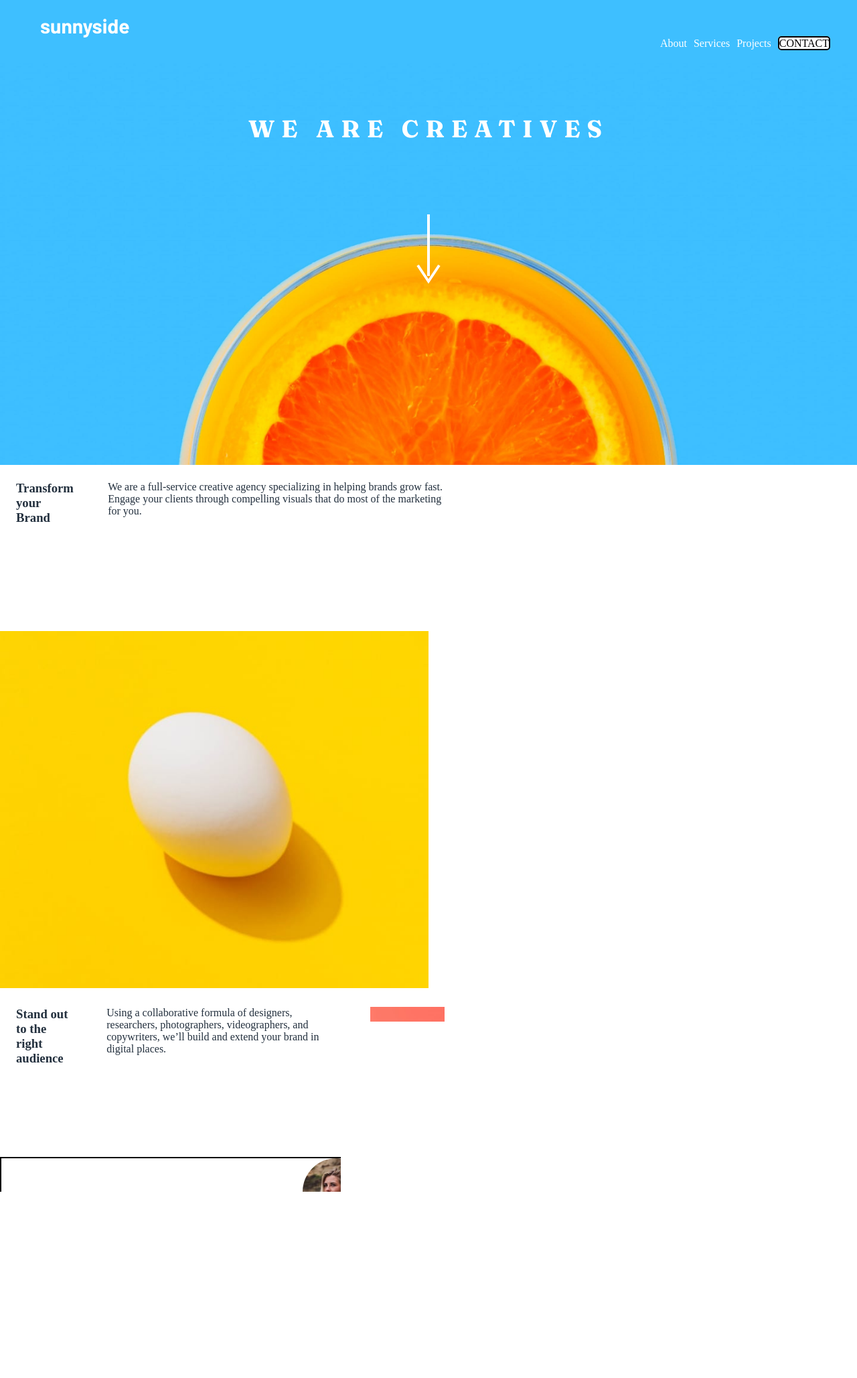
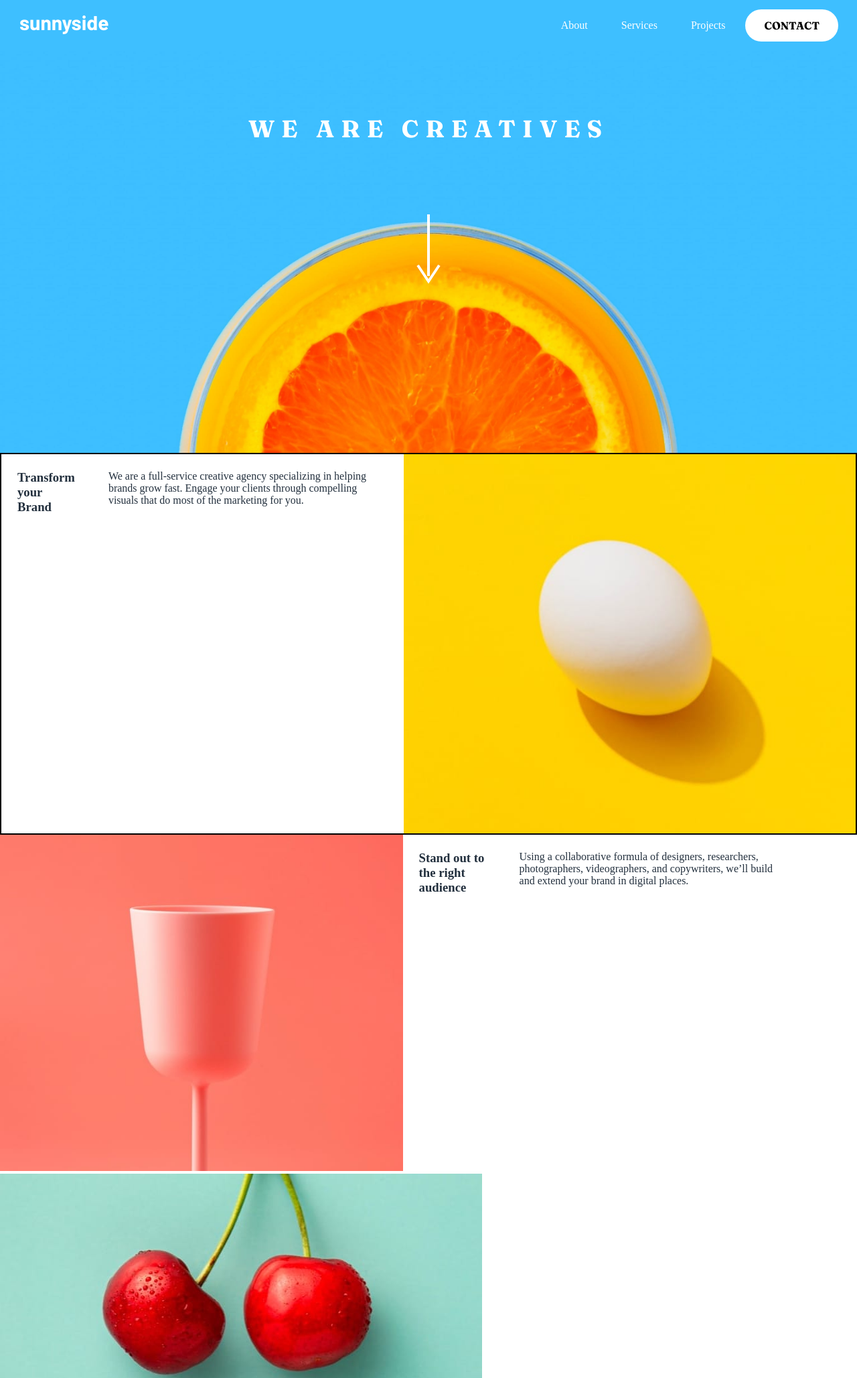
Before and after one commit to ivansandoval201919-ai/programacionFullstack-UTU-2026, a PHP site: page /Practicos/Escrito_Fronted/index.html in a window 1280 px wide. Shown: the top 2057 px of the page at 67% size. Before the commit the page ends 1779 px from the top, so only its background shows below. Run offline with PHP 8.4, Linux system fonts and the light colour scheme.

Commit message:
feat: enhance index.html structure and style.css layout for improved responsiveness and design
Co-authored-by: Copilot <copilot@github.com>

```diff
--- a/Practicos/Escrito_Fronted/index.html
+++ b/Practicos/Escrito_Fronted/index.html
@@ -6,84 +6,157 @@
     <title>Document</title>
     <link rel="stylesheet" href="style.css">
     <link rel="stylesheet" href="https://cdnjs.cloudflare.com/ajax/libs/font-awesome/6.5.0/css/all.min.css">
-
 </head>
 <body>
+    <!--Nicolas Negretto-->
     <header class="Header">
         <span class="sunnyside">sunnyside</span>
-        <div>
+        <nav>
             <div class="coso">
-        <span>About</span>
-        <span>Services</span>
-        <span>Projects</span>
-        <div>
-        <span class="contact">CONTACT<span>
+                <div class="coso2">
+                    <a href="#">About</a>
+                    <a href="#">Services</a>
+                    <a href="#">Projects</a>
                 </div>
+                <span class="contact">CONTACT</span>
+            </div>
+        </nav>
     </header>
 
+    <!--fin de Nicolas-->
+
+    <!--Iván Sandoval-->
 
     <section class="header_img">
-        <div class="text_header_img"><h1>WE ARE CREATIVES</h1></div></div>
-             <div class="arrow_down"><svg xmlns="http://www.w3.org/2000/svg"  viewBox="0 0 24 56" fill="none">
+        <div class="text_header_img">
+            <h1>WE ARE CREATIVES</h1>
+        </div>
+        <div class="arrow_down">
+            <svg xmlns="http://www.w3.org/2000/svg" viewBox="0 0 24 56" fill="none">
                 <line x1="12" y1="0" x2="12" y2="46" stroke="white" stroke-width="2"/>
                 <polyline points="4,38 12,50 20,38" stroke="white" stroke-width="2" fill="none"/>
             </svg>
         </div>
+    </section>
+    <!--fin de Iván Sandoval-->
 
-    </section>
-
-
+    <!--Augusto Fernandez-->
     <section>
-
         <div class="SectionTransformBackground">
-
             <div class="SectionTransform">
                 <h3>Transform your Brand</h3>
                 <div class="SectionTransformSmall">
                     <p>We are a full-service creative agency specializing in helping brands grow fast. Engage your clients through compelling visuals that do most of the marketing for you.</p>
                 </div>
-
             </div>
-
+            <div class="TransformEggImage">
+                <img src="sunnyside-agency-landing-page-main/images/desktop/image-transform.jpg" alt="">
             </div>
-
-
-
-
-    <div class="TransformEggImage">
-        <img src="sunnyside-agency-landing-page-main/images/desktop/image-transform.jpg">
-
         </div>
-
     </section>
 
-
     <section>
-
         <div class="SectionStandOutBackground">
-
+            <div class="StandOutImage">
+                <img src="sunnyside-agency-landing-page-main/images/desktop/image-stand-out.jpg" alt="">
+            </div>
             <div class="SectionStandOut">
                 <h3>Stand out to the right audience</h3>
                 <div class="SectionStandOutSmall">
                     <p>Using a collaborative formula of designers, researchers, photographers, videographers, and copywriters, we’ll build and extend your brand in digital places.</p>
                 </div>
+            </div>
+        </div>
+    </section>
 
-    <div class="StandOutEggImage">
-        <img src="sunnyside-agency-landing-page-main\images\desktop\image-stand-out.jpg">
 
+
+
+         <div class="SectionGraphicDesignBackground">
+            <div class="SectionGraphicDesign">
+                <h1>Graphic Design</h1>
+                <div class="SectionGraphicDesignSmall">
+                    <p>Great design makes you memorable. We deliver artwork that underscores your brand message and captures potential clients’ attention.</p>
+                </div>
+            </div>
+            <div class="GraphicDesignImage">
+                <img src="sunnyside-agency-landing-page-main/images/desktop/image-graphic-design.jpg" alt="">
             </div>
         </div>
 
 
+
+        <div class="SectionPhotographyBackground">
+            <div class="PhotographyImage">
+                <img src="sunnyside-agency-landing-page-main/images/desktop/image-photography.jpg" alt="">
+            </div>
+            <div class="SectionPhotography">
+                <h1>Photography</h1>
+                <div class="SectionPhotographySmall">
+                    <p>Increase your credibility by getting the most stunning, high-quality photos that improve your business image.</p>
+                </div>
+            </div>
+        </div>
     </section>
+     <!-- Fin de Augusto Fernandez-->
+
+
+        <!--Iván Sandoval-->
     <div class="cont">
-    <div class="Emily_R"> <img class="emily" src="sunnyside-agency-landing-page-main/images/image-emily.jpg" alt="">  </div>
-    <div class="Thomas_S"> <img class="thomas" src="sunnyside-agency-landing-page-main/images/image-thomas.jpg" alt="">  </div>
-    <div class="Jennie_F"> <img class="jennie" src="sunnyside-agency-landing-page-main/images/image-jennie.jpg" alt="">  </div>
+        <h1>CLIENT TESTIMONIALS</h1>
+        <div class="little_cont">
+            <div class="Emily_R">
+                <img class="emily" src="sunnyside-agency-landing-page-main/images/image-emily.jpg" alt="">
+                <p>We put our trust in Sunnyside and they delivered, making sure our needs were met and deadlines were always hit.</p>
+                <p class="name">Emily R.</p>
+                <p class="ocup">Marketing Director</p>
+            </div>
+            <div class="Thomas_S">
+                <img class="thomas" src="sunnyside-agency-landing-page-main/images/image-thomas.jpg" alt=""><p>Sunnyside's enthusiasm coupled with their keen interest in our brand's success made it a satisfying and enjoyable experience.</p>
+                <p class="name">Thomas S.</p>
+                <p class="ocup">Chief Operating Officer</p>
+            </div>
+            <div class="Jennie_F">
+                <img class="jennie" src="sunnyside-agency-landing-page-main/images/image-jennie.jpg" alt=""><p>Incredible end result! Our sales increased over 400% when we worked with Sunnyside Highly recommended!</p>
+                <p class="name">Jennie F.</p>
+                <p class="ocup">Business Owner</p>
+            </div>
+        </div>
+    </div>
+    <!--fin de Iván Sandoval-->
 
+
+
+
+<div class="img-footer">
+    <img class="milkbottles" src="sunnyside-agency-landing-page-main/images/desktop/image-gallery-milkbottles.jpg" alt="">
+    <img class="orange" src="sunnyside-agency-landing-page-main/images/desktop/image-gallery-orange.jpg" alt="">
+    <img class="conito" src="sunnyside-agency-landing-page-main/images/desktop/image-gallery-cone.jpg" alt="">
+    <img class="cubos" src="sunnyside-agency-landing-page-main/images/desktop/image-gallery-sugarcubes.jpg" alt="">
 </div>
 
 
+<!--Nicolas Negretto-->
 
+<footer class="footer">
+    <span class="sunnyside2">sunnyside</span>
+    <div class="coso3">
+        <div class="coso4">
+            <a2 href="#">About</a2>
+            <a2 href="#">Services</a2>
+            <a2 href="#">Projects</a2>
+        </div>
+    </div>
+
+    <div class="icon">
+        <img src="sunnyside-agency-landing-page-main/images/icon-facebook.svg">
+        <img src="sunnyside-agency-landing-page-main/images/icon-instagram.svg">
+        <img src="sunnyside-agency-landing-page-main/images/icon-twitter.svg">
+        <img src="sunnyside-agency-landing-page-main/images/icon-pinterest.svg">
+    </div>
+
+</footer>
+
+<!--fin de Nicolas-->
 </body>
 </html>
--- a/Practicos/Escrito_Fronted/style.css
+++ b/Practicos/Escrito_Fronted/style.css
@@ -4,17 +4,24 @@
 * {
     margin: 0;
     padding: 0;
+    box-sizing: border-box; /* Incluye el padding y el borde dentro del tamaño total del elemento. Suma el padding*/
+}
+
+html, body {
+    width: 100%;
 }
 
 .Header {
+    display: flex;
     background-color: #3EBFFF;
     padding-bottom: 40px;
     color: white;
-    padding: 20px 40px;
-    ali
+    padding: 14px 28px;
+    justify-content: space-between;
+
 }
 .sunnyside {
-    padding: 20px;
+    padding: 1px;
     color: rgb(255, 255, 255);
     font-family: 'Barlow', sans-serif;
     font-size: 30px;
@@ -23,17 +30,32 @@
 
 .coso {
     display: flex;
-    justify-content: flex-end;
-    gap: 10px
+    align-items: center;
+    justify-content: space-between;
+    gap: 30px;
+}
+
+.coso2 {
+    display: flex;
+    justify-content: space-between;
+    gap: 50px;
+}
+
+a {
+    text-decoration: none;
+        color: white;
 
 }
 
 .contact {
-    justify-content: flex-end;
+    display: flex;
     border: 2px solid;
     background-color: white;
-    border-radius: 5px;
+    border-radius: 30px;
     color: black;
+    font-family: 'Fraunces', serif;
+    border: none;
+    padding: 14px 28px;
 }
 
 .header_img {
@@ -74,8 +96,9 @@
      background-color: white;
      display: flex;
          justify-content: left;
-
-    align-items: left;
+border-color: black;
+    border-width: 2px;
+    border-style: solid;    align-items: left;
      width: 100%;
 
 
@@ -88,8 +111,6 @@
 
 .SectionTransform {
     color: hsl(212, 27%, 19%);
-    justify-content: left;
-    align-items: left;
     display: flex;
     gap:50px;
     padding: 24px;
@@ -98,26 +119,15 @@
 
 }
 
-.TransformEggImage {
-
-     width: 50%;
-
-
-
-
-}
 
 .TransformEggImage img {
     width: 100%;
     height: 100%;
-    object-fit: cover;
 }
 
 .SectionStandOut {
      color: hsl(212, 27%, 19%);
-
-    justify-content: right;
-    align-items: right;
+    align-items: left;
     display: flex;
     gap:50px;
     padding: 24px;
@@ -127,53 +137,270 @@
 
 }
 
-.StandOutEggImage {
+
+.StandOutImage  {
     width: 50%;
-
+    height: 100%;
 }
 
-.StandOutEggImage img {
+.StandOutImage img {
     width: 100%;
-
     height: 100%;
-    object-fit: cover;
-
-
 }
 
 .SectionStandOutBackground {
 
   background-color: white;
     display: flex;
-         justify-content: left;
+    width: 94%;
 
-    align-items: left;
-     width: 100%;
+}
+.SectionGraphicDesign {
+     position: absolute;
+     z-index: 999;
+       color: hsl(167, 40%, 24%);
+       top: 325%;
+       left: 15%;
+       width: 250px;
 
 
+.messi {
+ display: flex;
 }
+
+
+ .GraphicDesignImage img {
+     position: relative;
+    width: 47%;
+    height: 50%;
+
+}
+
+.GraphicDesignImage img {
+
+    display: block;
+
+}
+
+}
+
+.SectionPhotographyBackground {
+    background-color: white;
+    display: flex;
+    width: 94%;
+     margin-top: 50px;
+}
+
+.SectionPhotography {
+     position: absolute;
+     z-index: 999;
+       color: hsl(167, 40%, 24%);
+
+}
+
+.PhotographyImage img {
+    position: relative;
+    display: block;
+    width: 47%;
+    height: 50%;
+}
+
 .cont {
+    display: flex;
+    flex-direction: column;
+    align-items: center;
     border-color: black;
     border-width: 2px;
     border-style: solid;
     justify-content: center;
     width: 100%;
-   height: 400px;
+    height: 900px;
+    gap: 80px;
+    text-align: center;
+}
+
+.little_cont {
+    border-color: rgb(255, 0, 0);
+    border-width: 2px;
+    border-style: solid;
     display: flex;
-   gap: 40px;
+    align-items: center;
+    justify-content: center;
+    width: 80%;
+    height: 800px;
+    gap: 10px;
+}
+.Emily_R{
+    border-color: black;
+    border-width: 2px;
+    border-style: solid;
+    width: 25%;
+    height: 50%;
+}
+.Emily_R p{
+    margin-top: 40px;
+    color: gray;
+
+}
+.Emily_R .name{
+    margin-top: 40px;
+    color: black;
+    font-weight: bold;
+    font-family: 'Fraunces', serif;
+}
+.Emily_R .ocup{
+    margin-top: 0px;
+                font-weight: bold;
+
+
+}
+
+.Thomas_S p{
+    margin-top: 40px;
+        color: gray;
+
+}
+.Thomas_S .name{
+    margin-top: 40px;
+    color: black;
+    font-weight: bold;
+    font-family: 'Fraunces', serif;
+}
+.Thomas_S .ocup{
+    margin-top: 0px;
+                font-weight: bold;
+
+}
+.Jennie_F p{
+    margin-top: 40px;
+    color: gray;
+
+}
+.Jennie_F .name{
+    margin-top: 40px;
+    color: black;
+    font-weight: bold;
+    font-family: 'Fraunces', serif;
+}
+.Jennie_F .ocup{
+    margin-top: 0px;
+        color: gray;
+            font-weight: bold;
+
+
+}
+.Thomas_S{
+    border-color: black;
+    border-width: 2px;
+    border-style: solid;
+    width: 25%;
+    height: 50%;
+}
+.Jennie_F{
+    border-color: black;
+    border-width: 2px;
+    border-style: solid;
+    width: 25%;
+    height: 50%;
+
+
 }
 img.emily {
    border-radius: 50%;
-    height: 100px;
-    object-fit: cover;
+    height: 70px;
+    width: 70px;
+    margin-bottom: 20px;
+
+
     }
 img.thomas {
     border-radius: 50%;
-    height: 100px;
-    object-fit: cover;
+    height: 70px;
+    width: 70px;
+    margin-bottom: 20px;
+
     }
 img.jennie {
     border-radius: 50%;
-    height: 100px;
-    object-fit: cover;
+    height: 70px;
+    width: 70px;
+    margin-bottom: 20px;
+
     }
+
+
+
+
+
+
+
+.img-footer {
+    display: flex;
+    width: 100%;
+    height: 100%;
+}
+
+.milkbottles {
+    height: 400px;
+    width: 25%;
+}
+
+.orange {
+    height: 400px;
+    width: 25%;
+}
+
+
+.conito {
+    height: 400px;
+    width: 25%;
+}
+
+.cubos {
+    height: 400px;
+    width: 25%;
+}
+
+.footer {
+    background-color: hsl(167, 53%, 62%);
+    padding-top: 40px;
+    padding-bottom: 40px;
+}
+
+
+.sunnyside2 {
+    display: flex;
+    justify-content: center;
+    padding: 1px;
+    color: hsl(167, 40%, 24%);
+    font-family: 'Barlow', sans-serif;
+    font-size: 30px;
+    font-weight: bold;
+
+}
+
+.coso3 {
+    display: flex;
+justify-content: center;
+
+}
+
+.coso4 {
+
+    display: flex;
+    align-items: center;
+    gap: 70px;
+    margin-top: 50px;
+}
+
+a2 {
+    text-decoration: none;
+    color: hsl(167, 40%, 24%);
+}
+
+.icon {
+    display: flex;
+    justify-content: center;
+    gap: 30px;
+    padding-top: 100px;
+}
```
Lines whose indentation alone changed are shown as unchanged.
